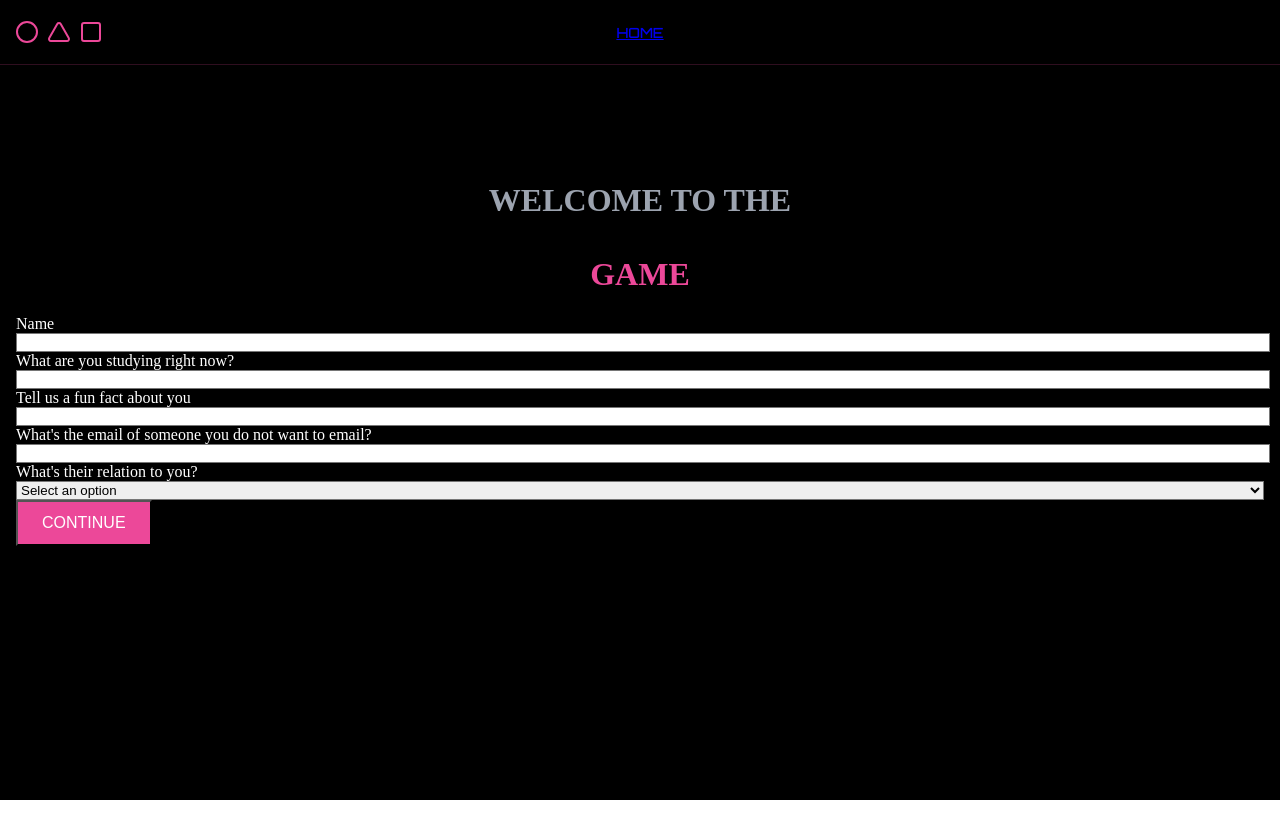
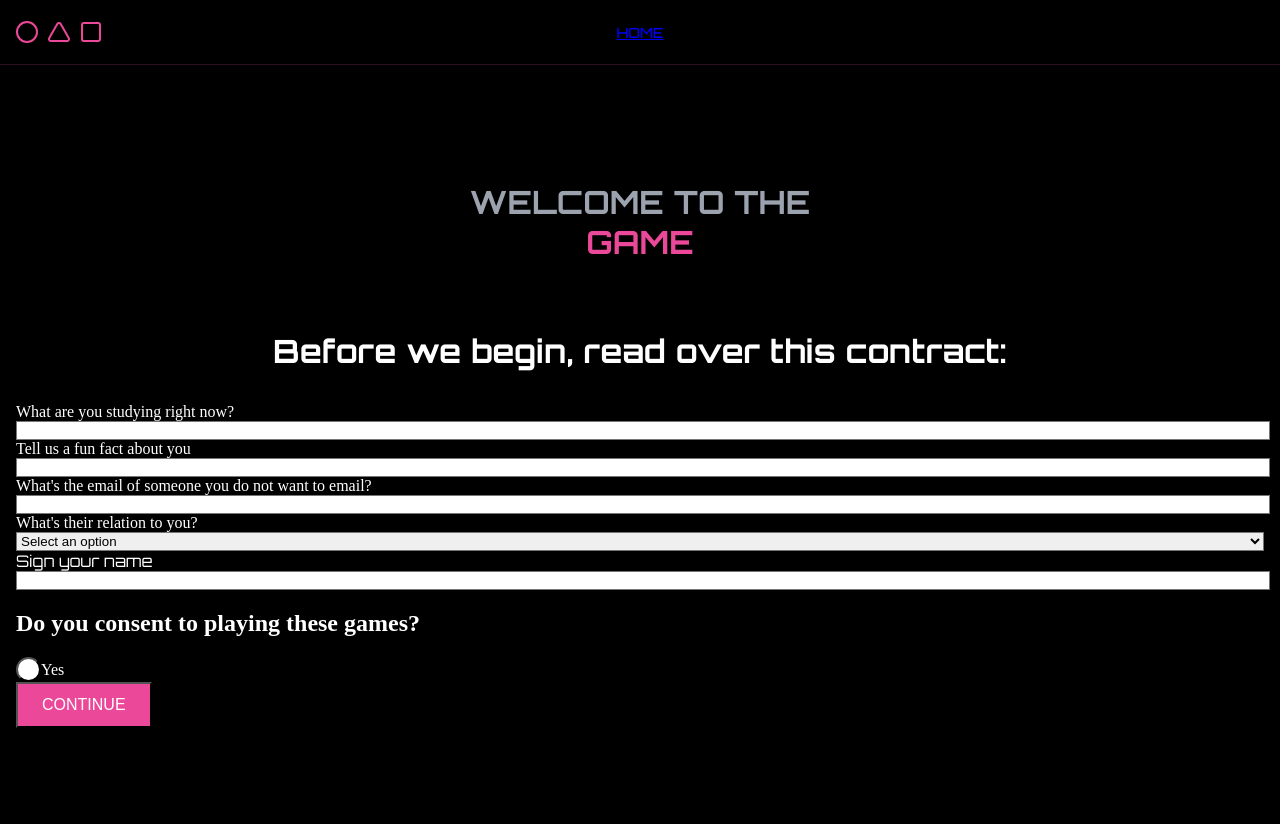
Before and after one commit to AnneSun1/SqWiTs-game, a React (Vite) app in the folder frontend/sqwits-game/: page /onboarding in a window 1280 px wide. Before the commit the page ends 800 px from the top, so only its background shows below. Built offline with nearby package versions, Linux system fonts and the light colour scheme; a web font is replaced by a local one.

Commit message:
added multichoice for

```diff
--- a/frontend/sqwits-game/package.json
+++ b/frontend/sqwits-game/package.json
@@ -10,6 +10,9 @@
     "preview": "vite preview"
   },
   "dependencies": {
+    "@radix-ui/react-label": "^2.1.1",
+    "@radix-ui/react-radio-group": "^1.2.2",
+    "@shadcn/ui": "^0.0.4",
     "lucide-react": "latest",
     "react": "latest",
     "react-dom": "latest",
--- a/frontend/sqwits-game/src/App.tsx
+++ b/frontend/sqwits-game/src/App.tsx
@@ -4,26 +4,14 @@ import aboutImage from './assets/about.png'
 import './App.css'
 import { BrowserRouter as Router, Route, Routes, useNavigate } from 'react-router-dom'
 import Onboarding from './Onboarding'
+import Navbar from './components/Navbar'
 
 function App() {
   const navigate = useNavigate();
 
   return (
     <div className="app-container">
-      {/* Navigation */}
-      <nav className="nav-container">
-        <div className="nav-content">
-          <div className="nav-logo">
-            <Circle className="icon" />
-            <Triangle className="icon" />
-            <Square className="icon" />
-          </div>
-          <div className="nav-links">
-            <a href="/" className="nav-link">HOME</a>
-          </div>
-          <div className="nav-spacer" />
-        </div>
-      </nav>
+      <Navbar/>
 
       {/* Hero Section */}
       <main className="main-container">
--- a/frontend/sqwits-game/src/Onboarding.tsx
+++ b/frontend/sqwits-game/src/Onboarding.tsx
@@ -1,5 +1,9 @@
 import { Circle, Triangle, Square } from 'lucide-react'
 import { useState } from 'react'
+import Navbar from './components/Navbar'
+// import { Button } from "@/components/ui/button"
+import { RadioGroup, RadioGroupItem, RadioGroupIndicator } from '@radix-ui/react-radio-group'
+import { Label } from '@radix-ui/react-label'
 
 function Onboarding() {
   const [formData, setFormData] = useState({
@@ -16,43 +20,34 @@ function Onboarding() {
     // Handle form submission here
   };
 
+  const [MultichoiceAnswers, setMultichoiceAnswers] = useState<{ [key: number]: string }>({})
+
+  const handleMultichoiceAnswerChange = (questionId: number, answer: string) => {
+    setMultichoiceAnswers(prev => ({ ...prev, [questionId]: answer }))
+  }
+
+  const handleMultichoiceSubmit = (e: React.FormEvent) => {
+    e.preventDefault()
+    console.log('Submitted answers:', MultichoiceAnswers)
+    // Here you would typically send the answers to a server
+    alert('Form submitted! Check console for answers.')
+  }
+
   return (
     <div className="app-container">
-      <nav className="nav-container">
-        <div className="nav-content">
-          <div className="nav-logo">
-            <Circle className="icon" />
-            <Triangle className="icon" />
-            <Square className="icon" />
-          </div>
-          <div className="nav-links">
-            <a href="/" className="nav-link">HOME</a>
-          </div>
-          <div className="nav-spacer" />
-        </div>
-      </nav>
+      <Navbar/>
 
       <main className="main-container">
         <div className="onboarding-container max-w-2xl mx-auto p-8">
           <h1 className="text-4xl font-bold mb-8 text-center">
-            <span className="title-gray">WELCOME TO THE</span>
-            <br />
-            <span className="title-pink">GAME</span>
+            <span className="title-gray font-['Orbitron']">WELCOME TO THE</span>
+            <span className="title-pink font-['Orbitron']">GAME</span>
+            <br/>
+            <p className="text-sm font-thin font-['Orbitron']">Before we begin, read over this contract:</p>
           </h1>
 
-          <form onSubmit={handleSubmit} className="space-y-6">
-            <div className="form-group">
-              <label htmlFor="name" className="block text-lg mb-2">Name</label>
-              <input
-                type="text"
-                id="name"
-                className="w-full p-3 rounded-lg bg-white/10 border border-pink-500/30 text-white"
-                value={formData.name}
-                onChange={(e) => setFormData({...formData, name: e.target.value})}
-                required
-              />
-            </div>
-
+          {/* <form onSubmit={handleSubmit} className="space-y-6"> */}
+          <div className="space-y-6">
             <div className="form-group">
               <label htmlFor="studySubject" className="block text-lg mb-2">What are you studying right now?</label>
               <input
@@ -65,7 +60,7 @@ function Onboarding() {
               />
             </div>
 
-            <div className="form-group">
+            <div className="form-group Orbitron">
               <label htmlFor="funFact" className="block text-lg mb-2">Tell us a fun fact about you</label>
               <input
                 type="text"
@@ -106,11 +101,48 @@ function Onboarding() {
                 <option value="ex">Ex</option>
               </select>
             </div>
+            <div className="form-group">
+              <label htmlFor="name" className="block text-lg mb-2 font-['Orbitron']">Sign your name</label>
+              <input
+                type="text"
+                id="name"
+                className="w-full p-3 rounded-lg bg-white/10 border border-pink-500/30 text-white"
+                value={formData.name}
+                onChange={(e) => setFormData({...formData, name: e.target.value})}
+                required
+              />
+            </div>
+            <div>
+              <form onSubmit={handleMultichoiceSubmit} className="max-w-md mx-auto mt-8 space-y-6">
+                <div className="space-y-4">
+                  <h2 className="text-lg font-semibold">Do you consent to playing these games?</h2>
+                  <RadioGroup defaultValue="hi">
+                  {/* //   onValueChange={(value) => handleMultichoiceAnswerChange(0, value)}
+                  //   value={MultichoiceAnswers[0] || ''} */}
 
-            <button type="submit" className="start-button w-full">
+                    <div className="flex items-center space-x-2">
+                        <RadioGroupItem style={{
+                          backgroundColor: 'white',
+                          width: '25px',
+                          height: '25px',
+                          borderRadius: '100%',
+                          boxShadow: '0 2px 10px var(--black-a7)',
+                        }} value='Yes'>
+                          <RadioGroupIndicator className="flex items-center justify-center w-full h-full relative after:content-[''] after:block after:w-2 after:h-2 after:rounded-full after:bg-blue-500" />
+                        </RadioGroupItem>
+                        <Label >Yes</Label>
+
+                      </div>
+                  </RadioGroup>
+                </div>
+              </form>
+            </div>
+
+            <button type="submit" className="start-button w-full font-[Orbitron']">
               CONTINUE
             </button>
-          </form>
+          {/* </form> */}
+          </div>
         </div>
       </main>
 
--- /dev/null
+++ b/frontend/sqwits-game/src/components/Navbar.tsx
@@ -0,0 +1,23 @@
+import '../App.css'
+import { Circle, Triangle, Square } from 'lucide-react'
+
+const Navbar = () => {
+    return (
+        <nav className="nav-container">
+            <div className="nav-content">
+            <div className="nav-logo">
+                <Circle className="icon" />
+                <Triangle className="icon" />
+                <Square className="icon" />
+            </div>
+            <div className="nav-links">
+                <a href="/" className="nav-link font-['Orbitron']">HOME</a>
+            </div>
+            <div className="nav-spacer" />
+            </div>
+      </nav>
+    )
+}
+
+
+export default Navbar;
--- /dev/null
+++ b/frontend/sqwits-game/src/radix-ui.css
@@ -0,0 +1,51 @@
+@import "@radix-ui/colors/black-alpha.css";
+@import "@radix-ui/colors/violet.css";
+
+/* reset */
+button {
+	all: unset;
+}
+
+.RadioGroupRoot {
+	display: flex;
+	flex-direction: column;
+	gap: 10px;
+}
+
+.RadioGroupItem {
+	background-color: white;
+	width: 25px;
+	height: 25px;
+	border-radius: 100%;
+	box-shadow: 0 2px 10px var(--black-a7);
+}
+.RadioGroupItem:hover {
+	background-color: var(--violet-3);
+}
+.RadioGroupItem:focus {
+	box-shadow: 0 0 0 2px black;
+}
+
+.RadioGroupIndicator {
+	display: flex;
+	align-items: center;
+	justify-content: center;
+	width: 100%;
+	height: 100%;
+	position: relative;
+}
+.RadioGroupIndicator::after {
+	content: "";
+	display: block;
+	width: 11px;
+	height: 11px;
+	border-radius: 50%;
+	background-color: var(--violet-11);
+}
+
+.Label {
+	color: white;
+	font-size: 15px;
+	line-height: 1;
+	padding-left: 15px;
+}
--- a/frontend/sqwits-game/tailwind.config.js
+++ b/frontend/sqwits-game/tailwind.config.js
@@ -13,6 +13,9 @@ export default {
         }
       }
     },
+    fontFamily: {
+      'Orbitron': ['Orbitron', 'Roboto'],
+    }
   },
   plugins: [],
 }
--- a/frontend/sqwits-game/tsconfig.app.json
+++ b/frontend/sqwits-game/tsconfig.app.json
@@ -6,6 +6,10 @@
     "lib": ["ES2020", "DOM", "DOM.Iterable"],
     "module": "ESNext",
     "skipLibCheck": true,
+    "baseUrl": "./",
+    "paths": {
+      "@shadcn/*": ["node_modules/@shadcn/ui/*"]
+    },
 
     /* Bundler mode */
     "moduleResolution": "bundler",
```
Also changed, not shown: 1 other file (tests, documents, lock files or other folders).
